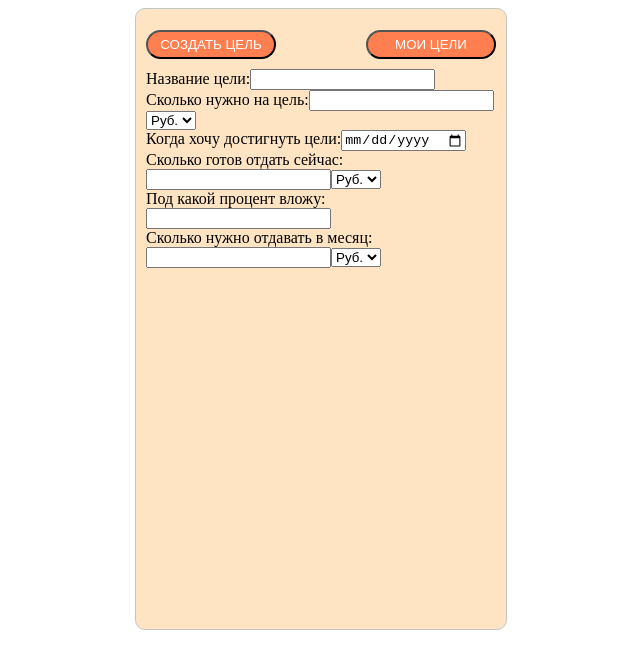
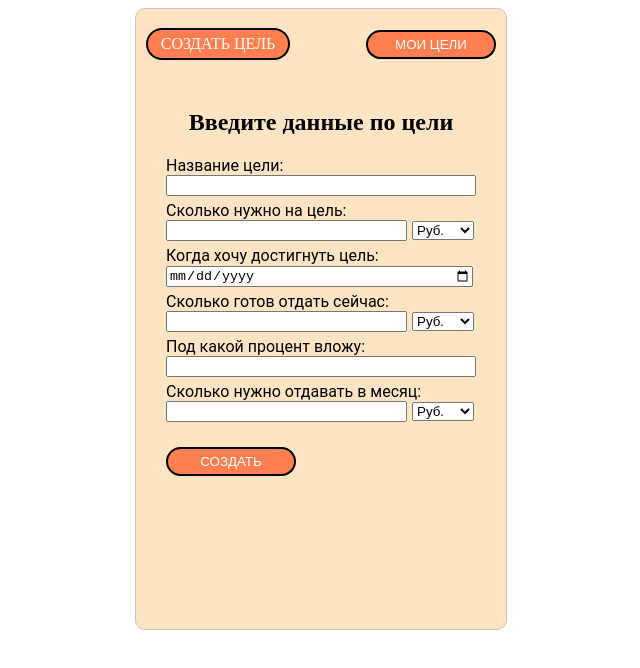
Before and after one commit to PavelG88/Piggy_bank, a React (Create React App) app: page /newtarget in a window 1280 px wide. Shown: the top 668 px of the page, without its empty margins (319-959 px from the left). Built offline with nearby package versions, Linux system fonts and the light colour scheme.

Commit message:
Added all components

```diff
--- a/src/components/InputArea/InputArea.css
+++ b/src/components/InputArea/InputArea.css
@@ -0,0 +1,9 @@
+.input-area {
+    margin: 5px 0;
+    font-family: Roboto, sans-serif;
+    font-size: 16px;
+}
+
+.input-area__field-input {
+    width: calc(100% - 8px);
+}
--- a/src/components/InputMoney/InputMoney.css
+++ b/src/components/InputMoney/InputMoney.css
@@ -0,0 +1,18 @@
+.input-money {
+    margin: 5px 0;
+    font-family: Roboto, sans-serif;
+    font-size: 16px;
+}
+
+.input-money__field-input {
+    width: 100%;
+}
+
+.input-money__field-input {
+    width: calc(80% - 15px);
+    margin-right: 5px;
+}
+
+.input-money__field-select {
+    width: 20%;
+}
--- a/src/components/InputMoney/InputMoney.js
+++ b/src/components/InputMoney/InputMoney.js
@@ -13,16 +13,16 @@ class InputMoney extends Component {
 
     render() {
         return (
-            <div className="input-area">
-                <label className="input-area__field-label">
+            <div className="input-money">
+                <label className="input-money__field-label">
                     {this.props.label}
                     <input
                         name={this.props.name}
                         id={this.props.name}
                         type={this.props.type}
-                        className="input-area__field-input"
+                        className="input-money__field-input"
                     />
-                    <select name={this.props.name}>
+                    <select name={this.props.name} className="input-money__field-select">
                         <option value="rub">Руб.</option>
                     </select>
                 </label>
--- a/src/components/MainPage/MainPage.css
+++ b/src/components/MainPage/MainPage.css
@@ -17,11 +17,13 @@
 }
 
 .purpose,  .may_purpose{
+    text-decoration: none;
     flex-direction: row;
     background-color: coral;
     padding: 5px;
     justify-content: space-around;
     border-radius: 50px;
+    border: 2px solid black;
 
     width: 130px;
     text-align: center;
@@ -29,4 +31,5 @@
 }
  .purpose:hover,  .may_purpose:hover {
     background-color: rgb(180, 207, 81);
+    cursor: pointer;
 }
--- a/src/components/MainPage/MainPage.js
+++ b/src/components/MainPage/MainPage.js
@@ -1,5 +1,5 @@
 import React, { Component } from 'react';
-import { Route } from 'react-router-dom';
+import { Route, Link } from 'react-router-dom';
 
 import NewTarget from '../NewTarget/NewTarget';
 import MainStart from '../MainStart/MainStart';
@@ -12,11 +12,11 @@ class MainPage extends Component {
         return (
             <div className="main-page">
                 <div className="header">
-                    <button className="purpose"> СОЗДАТЬ ЦЕЛЬ </button>
+                    <Link className="purpose" to="/newtarget"> СОЗДАТЬ ЦЕЛЬ </Link>
                     <button className="may_purpose"> МОИ ЦЕЛИ </button>
                 </div>
                 <Route path="/" exact component={MainStart} />
-                <Route path="/NewTarget" exact component={NewTarget} />
+                <Route path="/newtarget" exact component={NewTarget} />
 
             </div>
         );
--- a/src/components/NewTarget/NewTarget.css
+++ b/src/components/NewTarget/NewTarget.css
@@ -0,0 +1,26 @@
+.new-target {
+    margin: 0 auto;
+    padding: 20px;
+    box-sizing: border-box;
+}
+
+.new-target__title {
+    text-align: center;
+}
+
+.new-target__button {
+    margin: 20px auto;
+    text-decoration: none;
+    background-color: coral;
+    padding: 5px;
+    border-radius: 50px;
+    border: 2px solid black;
+    width: 130px;
+    text-align: center;
+    color: white;
+}
+
+.new-target__button:hover {
+    background-color: rgb(180, 207, 81);
+    cursor: pointer;
+}
--- a/src/components/NewTarget/NewTarget.js
+++ b/src/components/NewTarget/NewTarget.js
@@ -17,7 +17,8 @@ class NewTarget extends Component {
     render() {
         return (
             <div className="new-target">
-               <form className="new-target__form-input">
+                <h2 className="new-target__title">Введите данные по цели</h2>
+                <form className="new-target__form-input">
                     <InputArea
                         id='targetName'
                         label='Название цели:'
@@ -28,11 +29,11 @@ class NewTarget extends Component {
                         id='targetCost'
                         label='Сколько нужно на цель:'
                         name='targetCost'
-                        type='number'
+                        type='text'
                     />
                     <InputArea
                         id='finishDate'
-                        label='Когда хочу достигнуть цели:'
+                        label='Когда хочу достигнуть цель:'
                         name='finishDate'
                         type='date'
                     />
@@ -40,22 +41,22 @@ class NewTarget extends Component {
                         id='initialPayment'
                         label='Сколько готов отдать сейчас:'
                         name='initialPayment'
-                        type='number'
+                        type='text'
                     />
                     <InputArea
                         id='depositInterest'
                         label='Под какой процент вложу:'
                         name='depositInterest'
-                        type='number'
+                        type='text'
                     />
                     <InputMoney
                         id='monthPayment'
                         label='Сколько нужно отдавать в месяц:'
                         name='monthPayment'
-                        type='number'
+                        type='text'
                     />
-
-               </form>
+                    <button type="submit" className="new-target__button">СОЗДАТЬ</button>
+                </form>
             </div>
         );
     }
```
